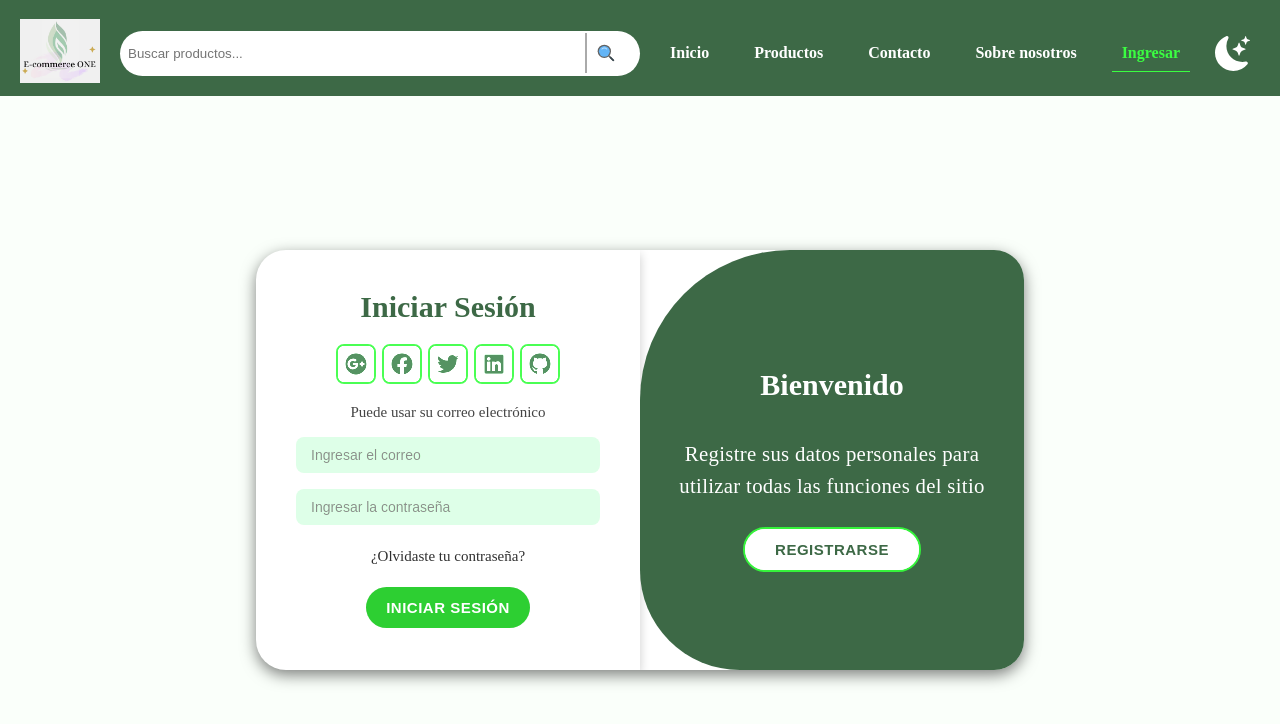
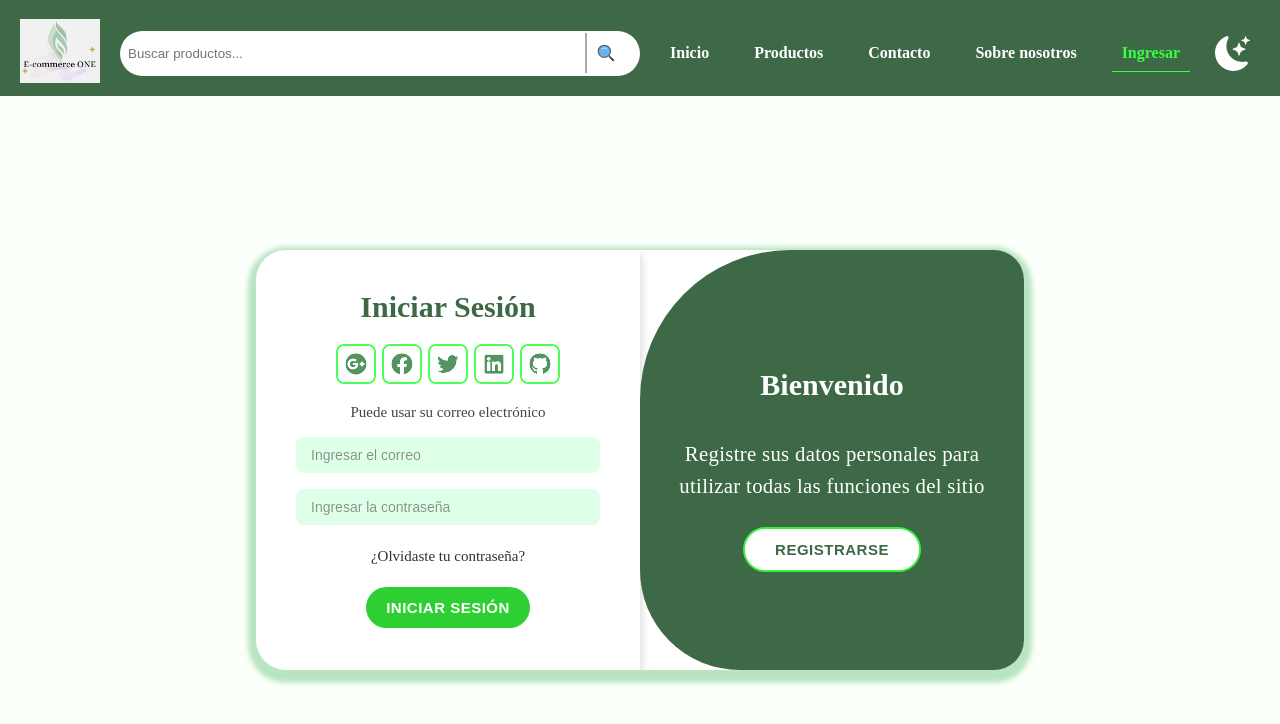
Before and after one commit to GuillermoJCV/E-Commerce-Project-ONE, a React (Vite) app: page /login in a window 1280 px wide. Shown: the top 724 px of the page. Built offline with nearby package versions, Linux system fonts and the light colour scheme.

Commit message:
Agregue una sombra en el login

```diff
--- a/src/styles/login.css
+++ b/src/styles/login.css
@@ -8,14 +8,14 @@
     align-items: center;
     background: transparent;
     border-radius: 30px;
-    box-shadow: 0 5px 15px var(--rd-shadow-color);
+    box-shadow: 0 0.3rem 0.3rem 0.5rem var(--st-secondary-color);
     overflow: hidden;
     width: 768px;
     max-width: 100%;
     min-height: 420px;
     margin-top: 60px;
     background: var(--st-neutral-color);
-
+    transition: transform 0.3s ease, box-shadow 0.3s ease;
 }
 
 .container h1 {
```
